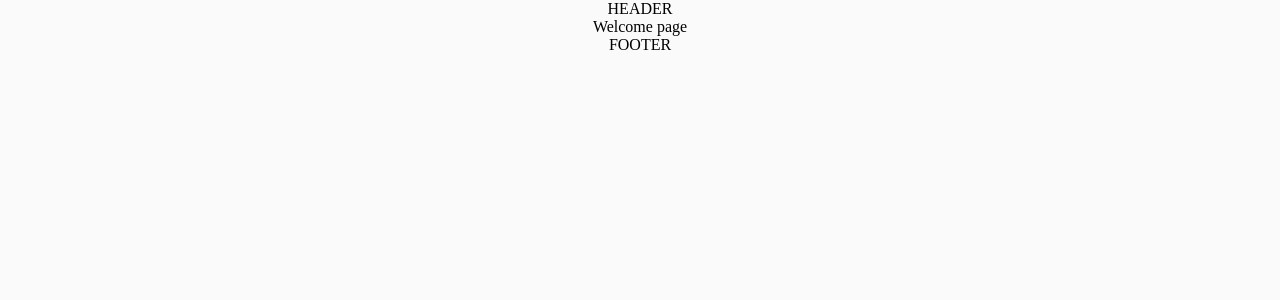
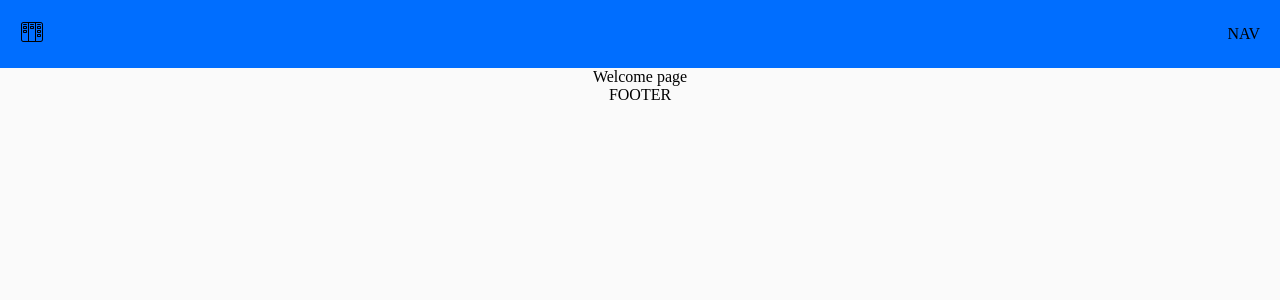
Before and after one commit to EugeneTsalko/project-management-app, a React (Create React App) app: page / in a window 1280 px wide. Shown: the top 300 px of the page. Built offline with nearby package versions, Linux system fonts and the light colour scheme.

Commit message:
feat: add basic header without functionality

```diff
--- a/src/App.tsx
+++ b/src/App.tsx
@@ -1,3 +1,4 @@
+import { Header } from 'components/Header/Header';
 import React from 'react';
 
 import AppRoutes from './routes/AppRoutes';
@@ -7,7 +8,7 @@ import './styles/common.scss';
 export default function App() {
   return (
     <>
-      <header>HEADER</header>
+      <Header></Header>
       <AppRoutes />
       <footer>FOOTER</footer>
     </>
--- /dev/null
+++ b/src/components/Header/Header.module.scss
@@ -0,0 +1,12 @@
+@import '../../styles/variables.scss';
+
+.header {
+  background-color: $blue;
+  width: 100%;
+  position: sticky;
+  top: 0;
+  display: flex;
+  align-items: center;
+  justify-content: space-between;
+  padding: 20px;
+}
--- /dev/null
+++ b/src/components/Header/Header.tsx
@@ -0,0 +1,15 @@
+import React from 'react';
+import { NavLink } from 'react-router-dom';
+import styles from './Header.module.scss';
+import logo from '../../assets/logo.svg';
+
+export const Header = () => {
+  return (
+    <header className={styles.header}>
+      <NavLink to="/">
+        <img src={logo} alt="logo" />
+      </NavLink>
+      <nav>NAV</nav>
+    </header>
+  );
+};
```
Also changed, not shown: src/assets/logo.svg.
